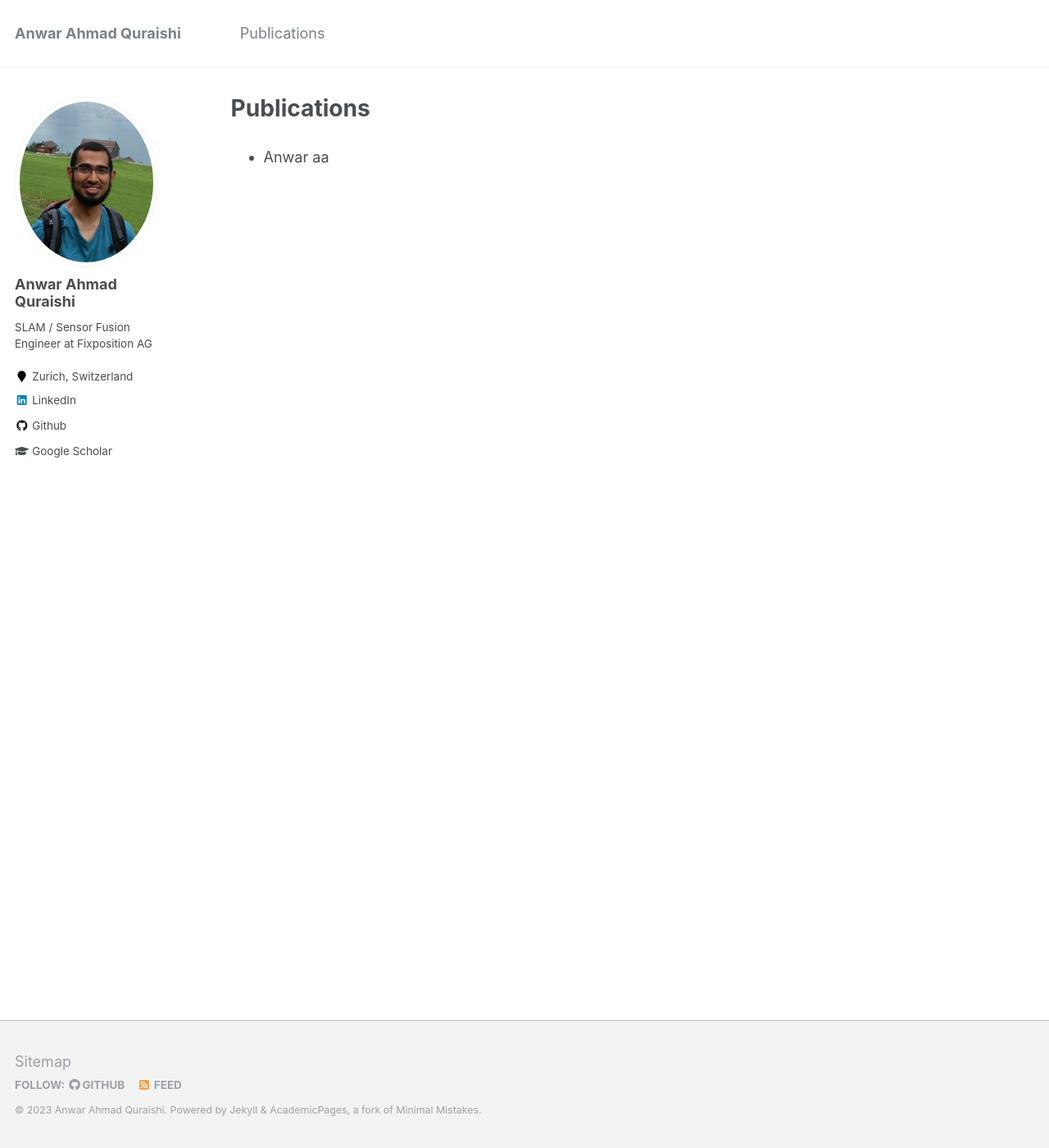
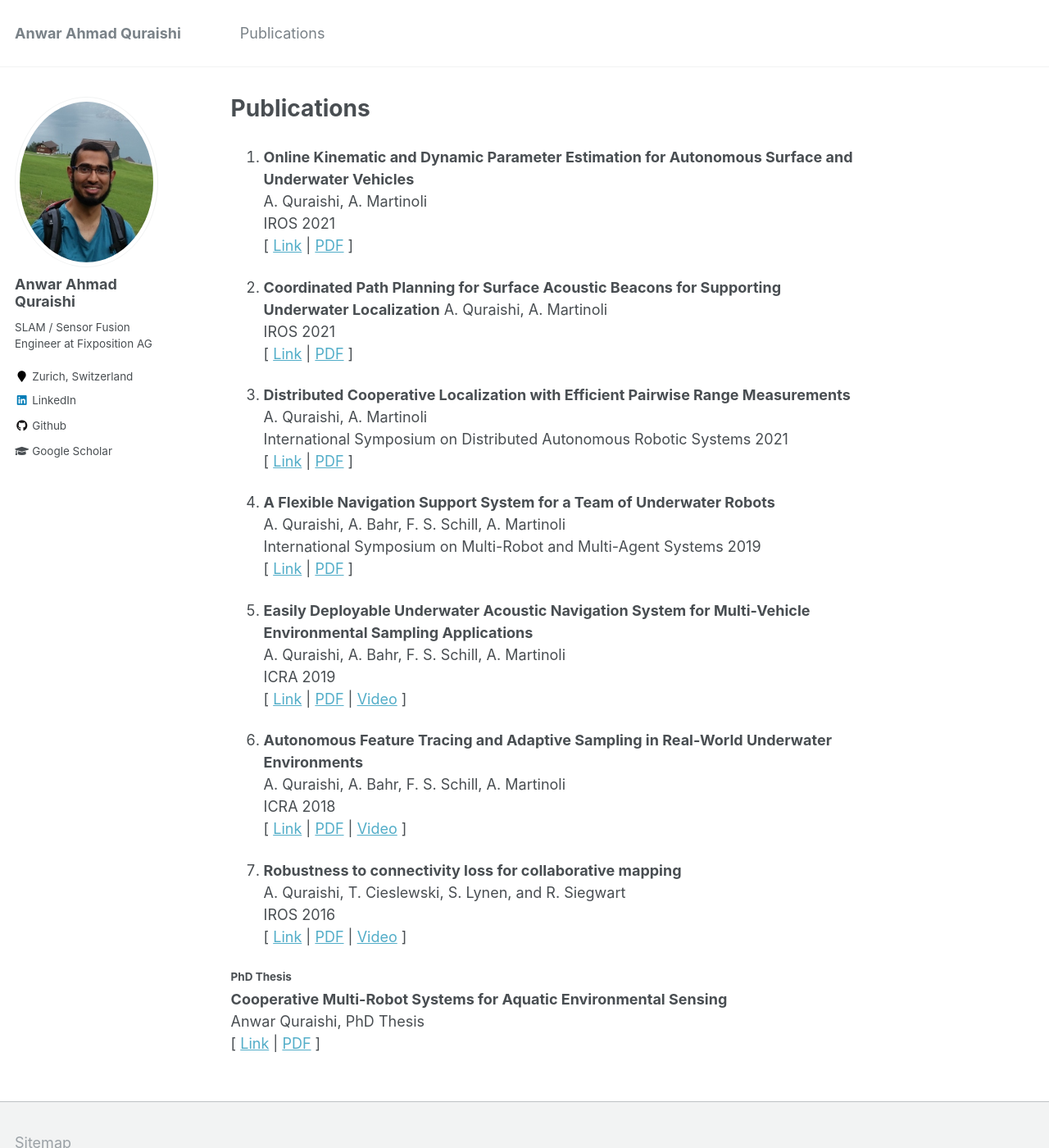
Before and after one commit to aqurai/aqurai.github.io, a Jekyll site: the page built from _pages/publications.md, in a window 1280 px wide and 1400 px high. Shown: the whole window at 82% size. Built offline with Jekyll 4.4.1, drawn with Linux system fonts in a browser that asks for light colours.

Commit message:
update pubs

```diff
--- a/_pages/publications.md
+++ b/_pages/publications.md
@@ -4,4 +4,48 @@ title: "Publications"
 author_profile: true
 ---
 
-- Anwar aa
+1. **Online Kinematic and Dynamic Parameter Estimation for Autonomous Surface and Underwater Vehicles** \
+A. Quraishi, A. Martinoli \
+IROS 2021 \
+[ [Link](https://dx.doi.org/10.1109/IROS51168.2021.9636659) | [PDF](https://infoscience.epfl.ch/record/287192/files/AQ2_IROS21.pdf) ]
+
+1. **Coordinated Path Planning for Surface Acoustic Beacons for Supporting Underwater Localization**
+A. Quraishi, A. Martinoli \
+IROS 2021 \
+[ [Link](https://dx.doi.org/10.1109/IROS51168.2021.9636703) | [PDF](https://infoscience.epfl.ch/record/287191/files/AQ1_IROS21.pdf) ]
+
+
+3. **Distributed Cooperative Localization with Efficient Pairwise Range Measurements** \
+A. Quraishi, A. Martinoli \
+International Symposium on Distributed Autonomous Robotic Systems 2021 \
+[ [Link](https://dx.doi.org/10.1007/978-3-030-92790-5_11) | [PDF](https://infoscience.epfl.ch/record/287190/files/AQ_DARS21.pdf) ]
+
+5. **A Flexible Navigation Support System for a Team of Underwater Robots** \
+A. Quraishi, A. Bahr, F. S. Schill, A. Martinoli \
+International Symposium on Multi-Robot and Multi-Agent Systems 2019 \
+[ [Link](https://dx.doi.org/10.1109/MRS.2019.8901064) | [PDF](https://infoscience.epfl.ch/record/270292/files/mrs2019_aconav.pdf) ]
+
+
+6. **Easily Deployable Underwater Acoustic Navigation System for Multi-Vehicle Environmental Sampling Applications** \
+A. Quraishi, A. Bahr, F. S. Schill, A. Martinoli \
+ICRA 2019 \
+[ [Link](https://dx.doi.org/10.1109/ICRA.2019.8793699) | [PDF](https://infoscience.epfl.ch/record/264985/files/icra2019_aconav.pdf) | [Video](https://www.youtube.com/watch?v=_nKRhvrV9yU) ]
+
+8. **Autonomous Feature Tracing and Adaptive Sampling in Real-World Underwater Environments** \
+A. Quraishi, A. Bahr, F. S. Schill, A. Martinoli \
+ICRA 2018 \
+[ [Link](https://dx.doi.org/10.1109/ICRA.2018.8460627) | [PDF](https://infoscience.epfl.ch/record/256949/files/icra2018_adaptive_auv.pdf) | [Video](https://www.youtube.com/watch?v=LQe5giRitgY) ]
+
+
+9. **Robustness to connectivity loss for collaborative mapping** \
+A. Quraishi, T. Cieslewski, S. Lynen, and R. Siegwart\
+IROS 2016 \
+[ [Link](https://doi.org/10.1109/IROS.2016.7759674) | [PDF](https://rpg.ifi.uzh.ch/docs/IROS16_Quraishi.pdf) | [Video](https://www.youtube.com/watch?v=C5jHQq7LGvo) ]
+
+
+
+#### PhD Thesis
+
+**Cooperative Multi-Robot Systems for Aquatic Environmental Sensing** \
+Anwar Quraishi, PhD Thesis\
+[ [Link](https://infoscience.epfl.ch/record/289639) | [PDF](https://infoscience.epfl.ch/record/289639/files/EPFL_TH7771.pdf) ]
```
